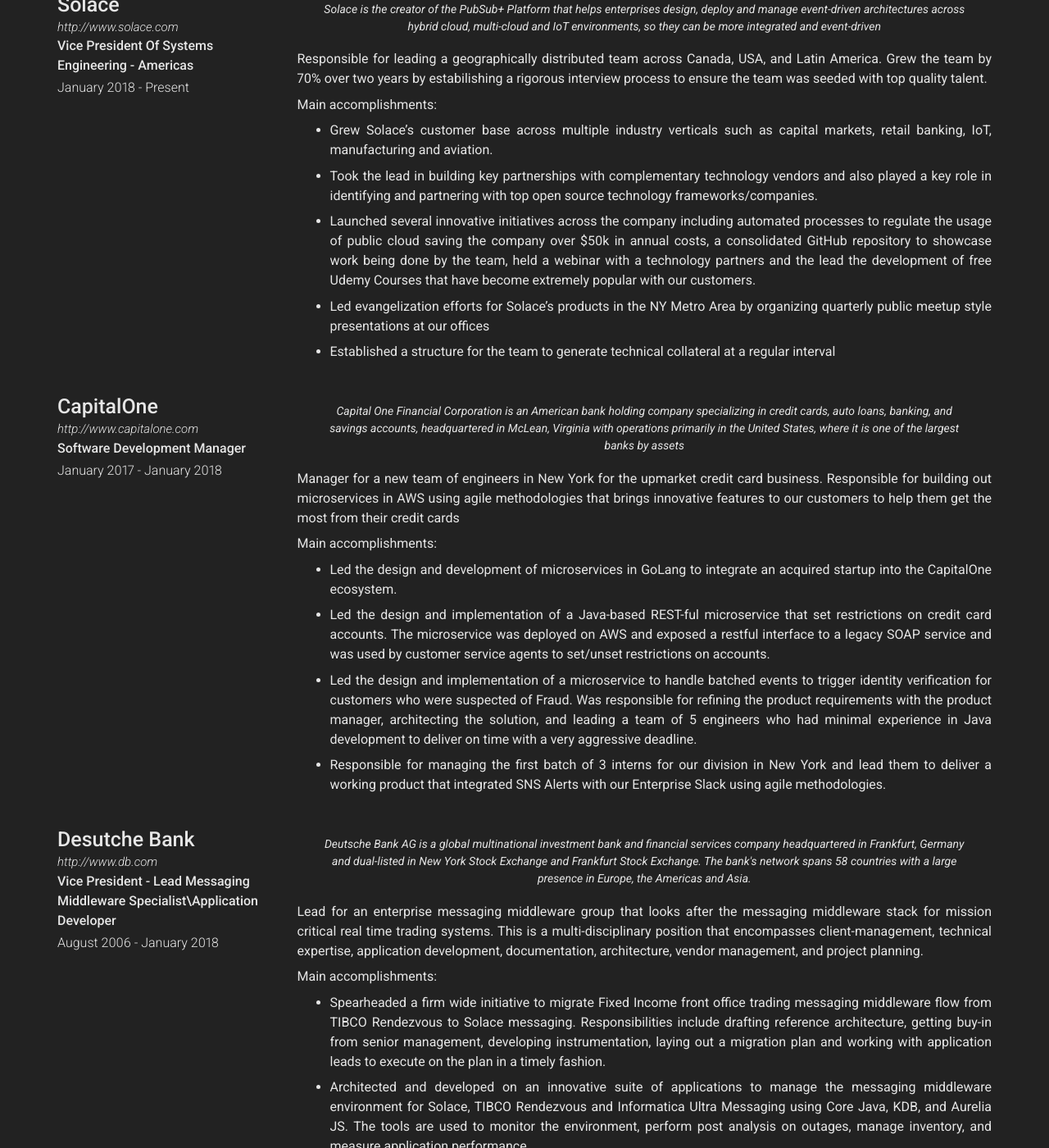
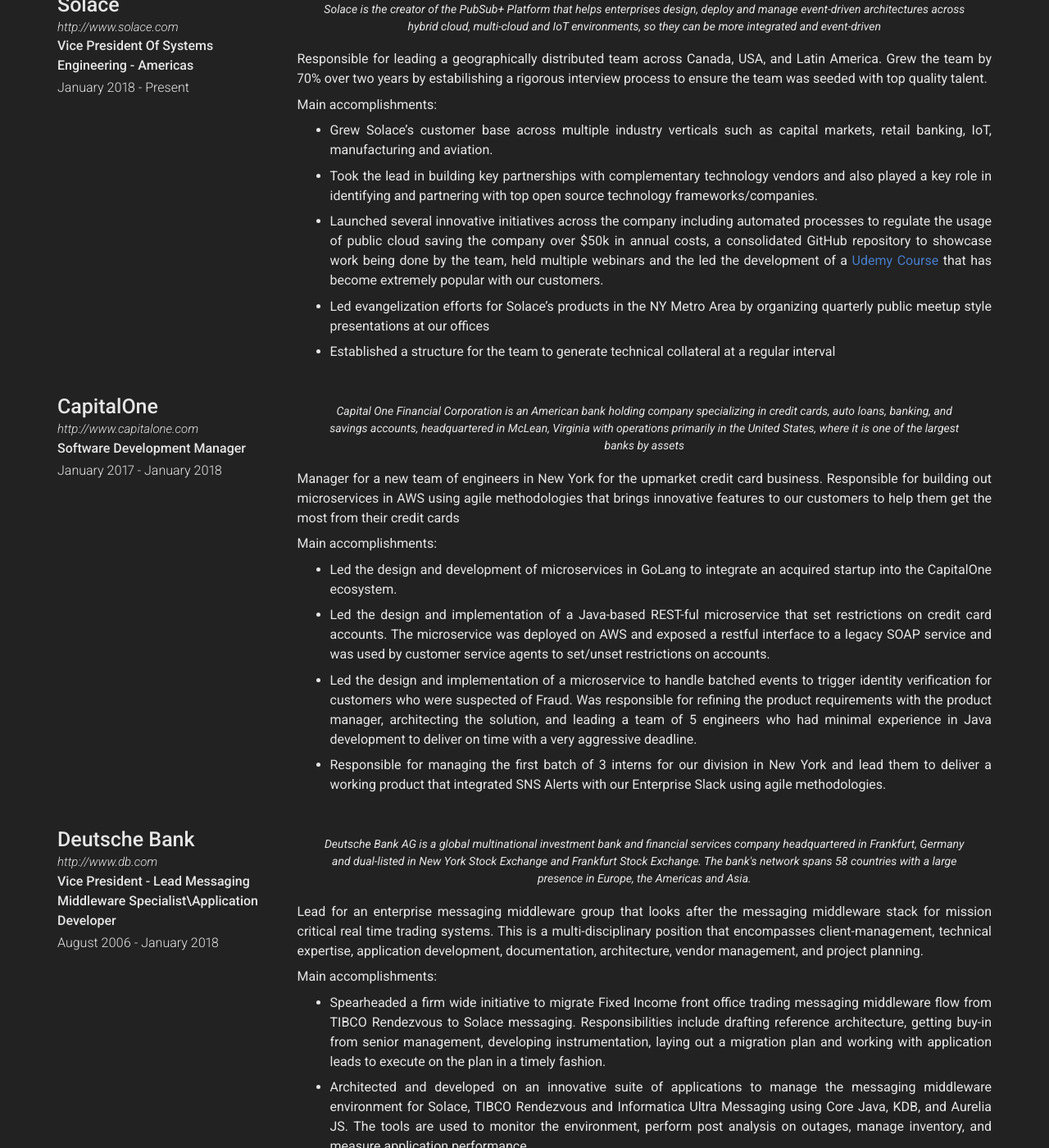
Before and after one commit to TKTheTechie/TKTheTechie.github.io, a Jekyll site: the page built from index.md, in a window 1280 px wide and 1400 px high, scrolled down 1780 px. Shown: the whole window at 82% size. Built offline with Jekyll 4.4.1, drawn with Linux system fonts in a browser that asks for light colours; nearby versions of some CDN libraries.

Commit message:
Update experience.yml

```diff
--- a/_data/experience.yml
+++ b/_data/experience.yml
@@ -16,7 +16,7 @@
       * Took the lead in building key partnerships with complementary technology vendors and also played a key role in identifying and partnering with top open source technology frameworks/companies.
 
       * Launched several innovative initiatives across the company including automated processes to regulate the usage of public cloud saving the company over $50k in annual costs,
-      a consolidated GitHub repository to showcase work being done by the team, held a webinar with a technology partners and the lead the development of free Udemy Courses that have become
+      a consolidated GitHub repository to showcase work being done by the team, held multiple webinars and the led the development of a [Udemy Course](https://www.udemy.com/course/battleship-over-pubsub/learn/lecture/17741924#overview) that has become
       extremely popular with our customers.
 
       * Led evangelization efforts for Solace's products in the NY Metro Area by organizing quarterly public meetup style presentations at our offices
@@ -44,7 +44,7 @@
       * Responsible for managing the first batch of 3 interns for our division in New York and lead them to deliver a working product that integrated SNS Alerts with our Enterprise Slack using agile methodologies.
 
 - layout: left
-  company: Desutche Bank
+  company: Deutsche Bank
   link: http://www.db.com
   job_title: Vice President - Lead Messaging Middleware Specialist\Application Developer
   dates: August 2006 - January 2018
```
